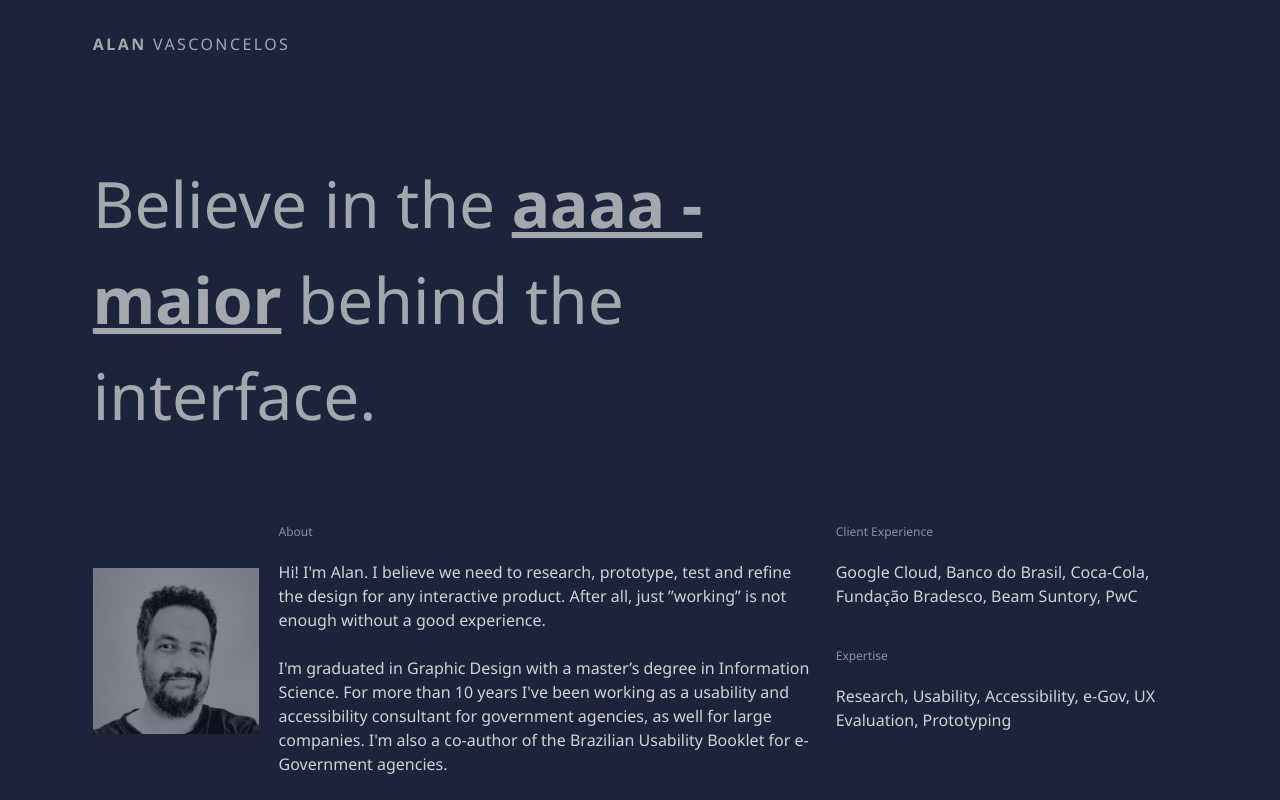
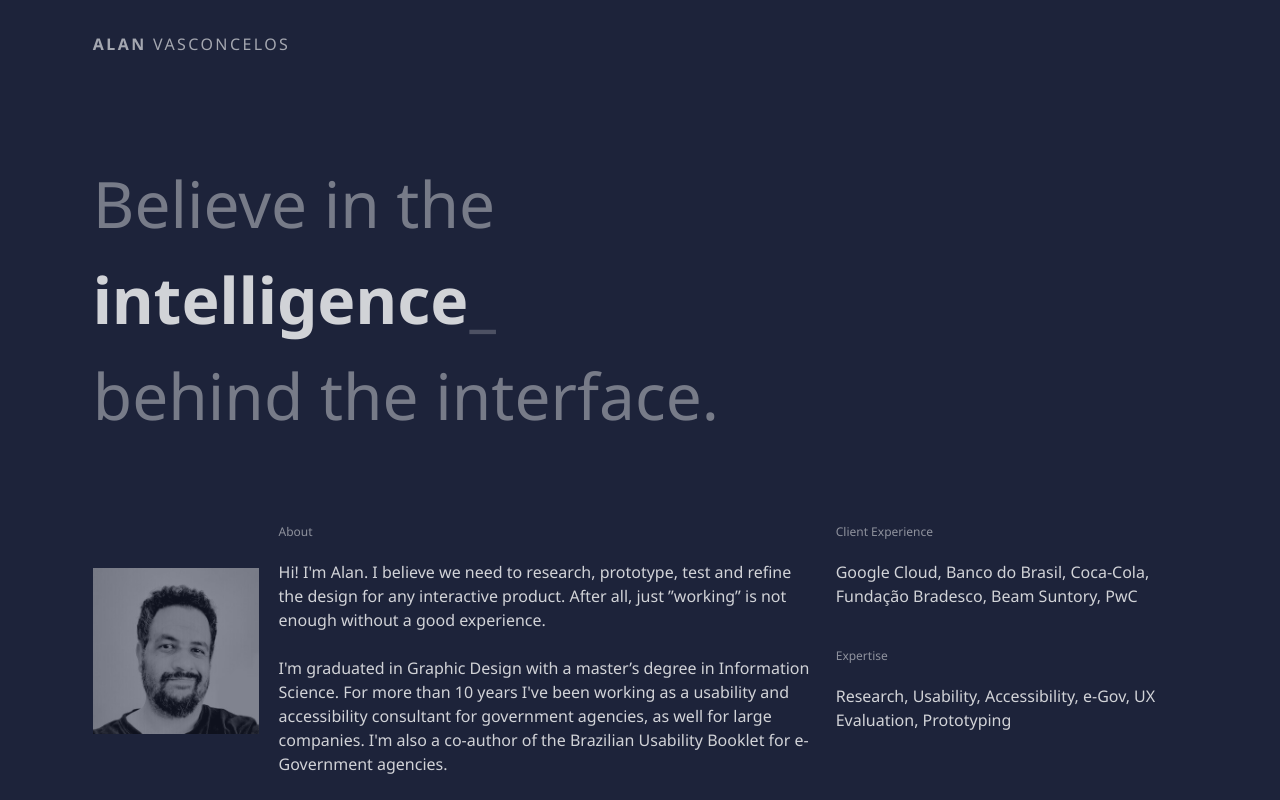
Before and after one commit to alandbh/react-portfolio, a Next.js app: page / in a window 1280 px wide. Shown: the top 800 px of the page. Built offline with nearby package versions, Linux system fonts and the light colour scheme.

Commit message:
TypeWrite Effect OK

```diff
--- a/components/Typing/index.jsx
+++ b/components/Typing/index.jsx
@@ -1,98 +1,18 @@
 import React, { useState, useEffect } from "react";
-
-// import { Container } from './styles';
-let letterCount = 0;
-let letterInterval;
+import Typewriter from "typewriter-effect";
 
 function Typing({ children, words }) {
-    const [finalWord, setFinalWord] = useState("");
-
-    let letterSpans = [];
-
-    const wordsArr = words.split(",");
-
-    const wordsSpansArr = wordsArr.map((word) => {
-        let trimmed = word.trim();
-        let letterArr = trimmed.split("");
-
-        // let letterSpans = "";
-
-        // letterSpans = letterArr.map((letter) => {
-        //     // letterSpans = letterSpans + `<span>${letter}</span>`;
-        //     // const letterInterval = setInterval(
-        //     //     (prev) => setFinalWord(prev + letter),
-        //     //     1000
-        //     // );
-        //     // setFinalWord()
-        //     return letter
-        // });
-
-        // array.forEach(element => {
-
-        // });
-
-        return letterArr;
-    });
-
-    // wordsSpansArr.forEach((word) => {
-    //     word.forEach((letter) => {
-    //         letterInterval = setInterval(activeLetter(letter), 1000);
-    //     });
-    // });
-
-    function activeLetter(letter) {
-        letterCount++;
-
-        if (letterCount === 3) {
-        }
-
-        setFinalWord(finalWord + letter);
-        clearInterval(letterInterval);
-        return;
-    }
-    console.log(wordsSpansArr);
-
-    // letterInterval = setInterval(() => activeLetter("a"), 1000);
-
-    const [count, setCount] = useState("a");
-    const [back, setBack] = useState(false);
-
-    useEffect(() => {
-        if (count.length < 5 && !back) {
-            let timer = setInterval(() => {
-                console.log("forward");
-                setCount((prev) => prev + "a");
-            }, 1000);
-
-            return () => clearInterval(timer);
-        } else {
-            setBack(true);
-            let timer = setInterval(() => {
-                console.log("back");
-                setCount((prev) => prev.substring(0, count.length - 1));
-                setBack(count.length > 0);
-            }, 1000);
-
-            return () => clearInterval(timer);
-        }
-    }, [count, back]);
-
-    // useEffect(() => {}, [count]);
-
     return (
-        <b>
-            <u>
-                {count} - {count.length > 0 ? "maior" : "menor"}
-            </u>
-        </b>
-    );
-    return (
-        <b>
-            <u
-                dangerouslySetInnerHTML={{
-                    __html: finalWord,
+        <b className="text-white/80">
+            <Typewriter
+                options={{
+                    strings: ["intelligence", "strategy", "process"],
+                    pauseFor: 4000,
+                    autoStart: true,
+                    loop: true,
+                    cursor: "_",
                 }}
-            ></u>
+            />
         </b>
     );
 }
--- a/package.json
+++ b/package.json
@@ -11,7 +11,8 @@
     "dependencies": {
         "next": "12.2.3",
         "react": "18.2.0",
-        "react-dom": "18.2.0"
+        "react-dom": "18.2.0",
+        "typewriter-effect": "^2.19.0"
     },
     "devDependencies": {
         "autoprefixer": "^10.4.8",
--- a/pages/index.js
+++ b/pages/index.js
@@ -25,10 +25,11 @@ export default function Home() {
 
             <main className="mt-[100px]">
                 <div className="md:grid grid-cols-14 gap-5">
-                    <h2 className="hero col-start-2 col-span-8 text-7xl text-white/60">
+                    <h2 className="hero col-start-2 col-span-8 text-7xl text-white/40">
                         Believe in the{" "}
-                        <Typing words="inteligence, strategy"></Typing> behind
-                        the interface.
+                        <Typing words="inteligence, strategy"></Typing>
+                        <br />
+                        behind the interface.
                     </h2>
                 </div>
                 <section className="bio md:grid md:grid-cols-14 gap-5 mt-20">
--- a/styles/globals.css
+++ b/styles/globals.css
@@ -29,6 +29,10 @@ p {
   margin-bottom: 1.5rem;
 }
 
+.Typewriter {
+  display: inline;
+}
+
 /* @media (prefers-color-scheme: dark) {
   html {
     color-scheme: dark;
```
Also changed, not shown: 1 other file (tests, documents, lock files or other folders).
